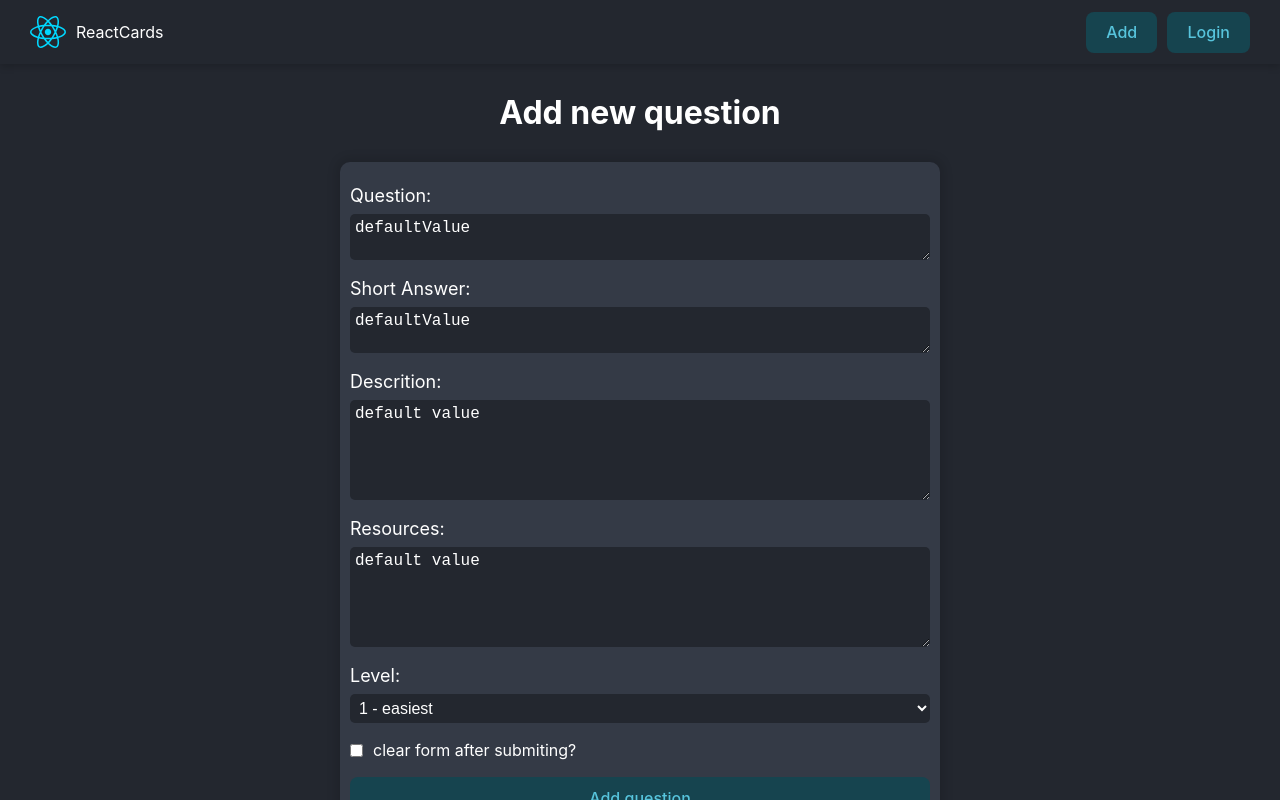
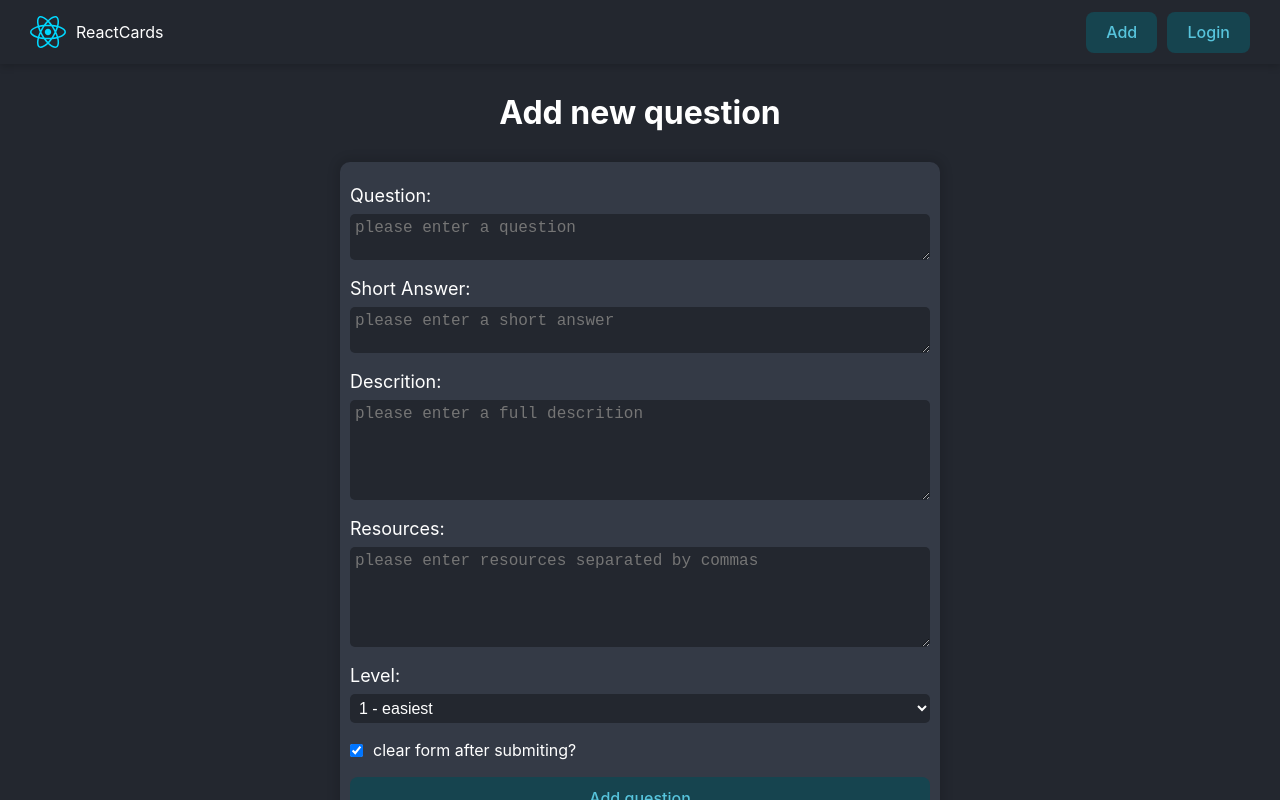
Before and after one commit to Kotiev12/react-app-course, a React (Vite) app: page /addquestion in a window 1280 px wide. Built offline with nearby package versions, Linux system fonts and the light colour scheme.

Commit message:
adding new question

```diff
--- a/src/pages/AddQuestionPage/AddQuestionPage.jsx
+++ b/src/pages/AddQuestionPage/AddQuestionPage.jsx
@@ -1,17 +1,52 @@
+import { useActionState } from "react";
 import { Button } from "../../components/Button";
 import cls from "./AddQuestionPage.module.css";
+import { delayFn } from "../../Helpers/delayFn";
+import { toast } from "react-toastify";
+import { API_URL } from "../../constants";
+
+const createCardAction = async (_prevState, formData) => {
+  try {
+    await delayFn();
+
+    const newQuestion = Object.fromEntries(formData);
+    const resources = newQuestion.resources.trim();
+    const isClearForm = newQuestion.clearForm;
+
+    const response = await fetch(`${API_URL}/react`, {
+      method: "POST",
+      body: JSON.stringify({
+        question: newQuestion.question,
+        answer: newQuestion.answer,
+        description: newQuestion.description,
+        resources: resources.length ? resources.split(",") : [],
+        level: Number(newQuestion.level),
+        completed: false,
+        editDate: undefined,
+      }),
+    });
+    const question = response.json();
+    toast.success("New question is successfully created!");
+
+    return isClearForm ? {} : question;
+  } catch (error) {
+    toast.error(error.message);
+  }
+};
 
 export const AddQuestionPage = () => {
+  const [formState, formAction, isPending] = useActionState(createCardAction, { clearForm: true });
+
   return (
     <>
       <h1 className={cls.formTitle}>Add new question</h1>
 
       <div className={cls.formContainer}>
-        <form action="" className={cls.form}>
+        <form action={formAction} className={cls.form}>
           <div className={cls.formControl}>
             <label htmlFor="questionField">Question: </label>
             <textarea
-              defaultValue={"defaultValue"}
+              defaultValue={formState.question}
               name="question"
               id="questionField"
               cols="30"
@@ -23,7 +58,7 @@
           <div className={cls.formControl}>
             <label htmlFor="answerField">Short Answer: </label>
             <textarea
-              defaultValue={"defaultValue"}
+              defaultValue={formState.answer}
               name="answer"
               id="answerField"
               cols="30"
@@ -35,7 +70,7 @@
           <div className={cls.formControl}>
             <label htmlFor="descritionField">Descrition: </label>
             <textarea
-              defaultValue={"default value"}
+              defaultValue={formState.descrition}
               name="descrition"
               id="descritionField"
               cols="30"
@@ -47,7 +82,7 @@
           <div className={cls.formControl}>
             <label htmlFor="resourcesField">Resources: </label>
             <textarea
-              defaultValue={"default value"}
+              defaultValue={formState.resources}
               name="resources"
               id="resourcesField"
               cols="30"
@@ -58,21 +93,27 @@
           </div>
           <div className={cls.formControl}>
             <label htmlFor="levelField">Level: </label>
-            <select name="level" id="levelField" defaultValue={"default value"}>
+            <select name="level" id="levelField" defaultValue={formState.level}>
               <option disabled>Question level</option>
               <hr />
-              <option value="10">1 - easiest</option>
-              <option value="20">2 - medium</option>
-              <option value="30">3 - hardest</option>
+              <option value="1">1 - easiest</option>
+              <option value="2">2 - medium</option>
+              <option value="3">3 - hardest</option>
             </select>
           </div>
 
           <label htmlFor="clearFormField" className={cls.clearFormControl}>
-            <input className={cls.checkbox} type="checkbox" name="clearForm" id="clearFormField" defaultValue={true} />
+            <input
+              className={cls.checkbox}
+              type="checkbox"
+              name="clearForm"
+              id="clearFormField"
+              defaultChecked={formState.clearForm}
+            />
             <span>clear form after submiting?</span>
           </label>
 
-          <Button>Add question</Button>
+          <Button isDisabled={isPending}>Add question</Button>
         </form>
       </div>
     </>
```
